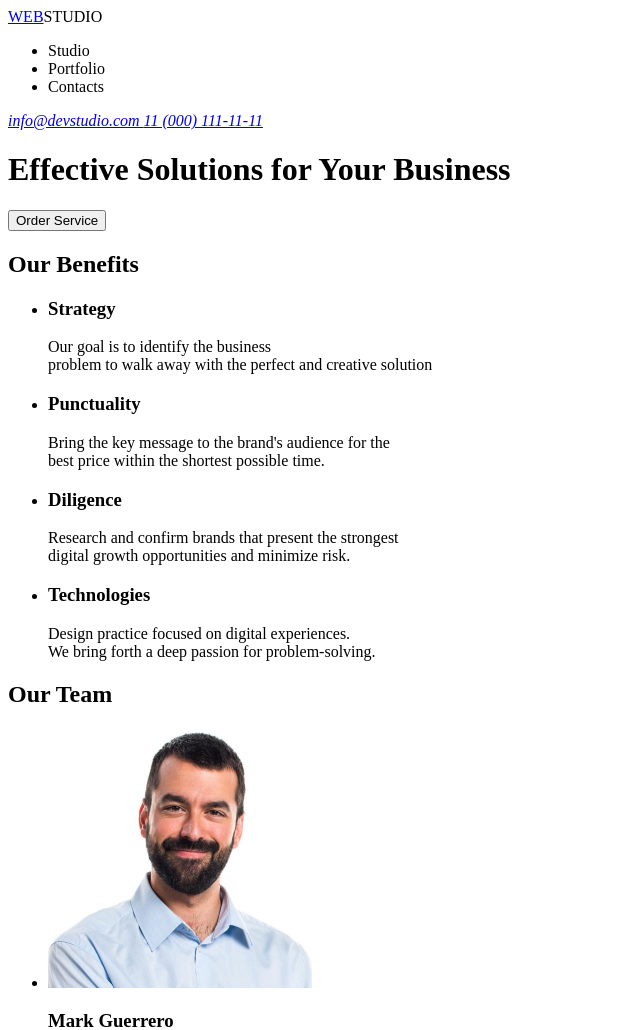
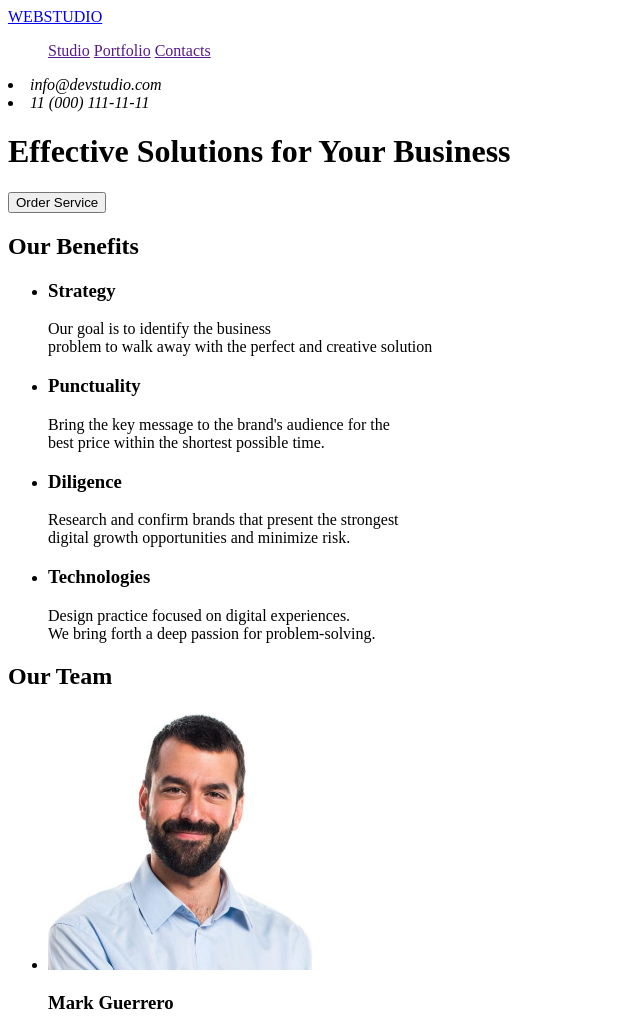
Before and after one commit to zooakva2/goit-markup-hw-01, a plain HTML site: page index.html in a window 1280 px wide. Shown: the top 1030 px of the page, without its empty margins (0-640 px from the left). Drawn offline with Linux system fonts and the light colour scheme.

Commit message:
update index

```diff
--- a/index.html
+++ b/index.html
@@ -10,16 +10,16 @@
 <body>
     <header>
         <nav>
-          <a href="./index.html">WEB</a><a>STUDIO</a>
+          <a href="./index.html">WEBSTUDIO</a>
           <ul>
-            <li>Studio</li>
-            <li>Portfolio</li>
-            <li>Contacts</li>
+            <a  href="">Studio</a>
+            <a href="">Portfolio</a>
+            <a href="">Contacts</a>
           </ul>
         </nav>
         <address>
-            <a href="mailto:info@devstudio.com">info@devstudio.com  </a>
-            <a href="tel:11 (000) 111-11-11">  11 (000) 111-11-11 </a>
+            <li href="mailto:info@devstudio.com">info@devstudio.com  </li>
+            <li href="tel:11(000)111-11-11">11 (000) 111-11-11 </li>
         </address>
     </header>
     <main>
```
